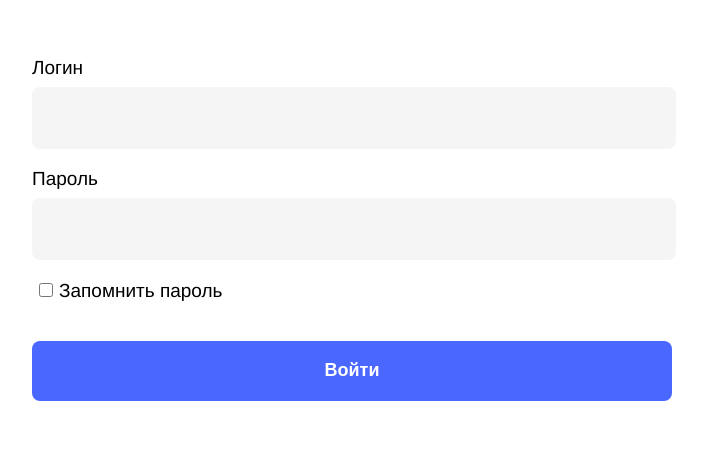
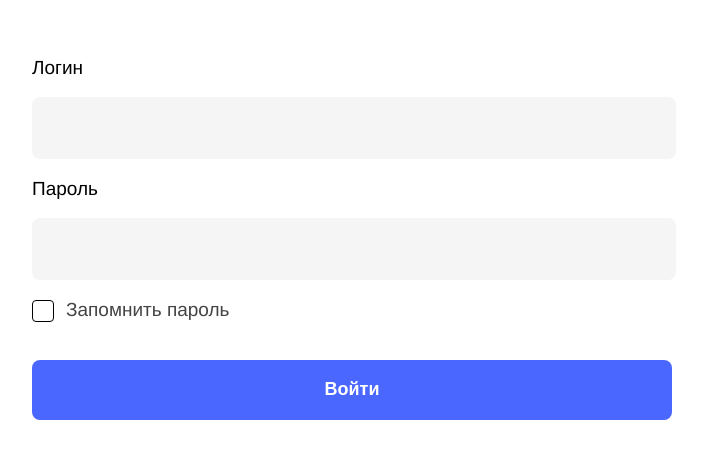
Before and after one commit to Sacred42/test_task_Only, a React (Create React App) app: page / in a window 1280 px wide. Shown: the part 195-654 px from the top of the page, without its empty margins (288-991 px from the left). Built offline with nearby package versions, Linux system fonts and the light colour scheme.

Commit message:
21:10 end

```diff
--- a/src/components/Auth/Auth.css
+++ b/src/components/Auth/Auth.css
@@ -13,17 +13,64 @@
     font-size: 19px;
     font-weight: 400;
     line-height: 19px;
-    margin-bottom:10px;
+    margin-bottom:20px;
 }
 
 .auth__page_label_date{
  display: block;
 }
 
+.auth__page_checkbox_container{
+    position: relative;
+}
+
 .auth__page_checkbox{
-    width:20px;
-    height:14px
+    appearance: none;
+    position: absolute;
 }
+
+.auth__page_label{
+    font-size:16px;
+    line-height: 400;
+    line-height: 19px;
+    color:#444;
+    padding-left:34px;
+}
+
+.auth__page_label::before{
+content:"";
+display: block;
+width: 20px;
+height:20px;
+border-radius:4px;
+background-color: #fff;
+position: absolute;
+top: 0;
+left: 0;
+z-index: 1;
+border: 1px solid #000;
+}
+
+.auth__page_label::after{
+    content:"";
+    display: block;
+    width: 14px;
+    height: 14px;
+    background-color: #4A67FF;
+    border-radius: 2px;
+    opacity: 0;
+    position:absolute;
+    top: 4px;
+    left: 4px;
+    z-index: 2;
+}
+
+.auth__page_checkbox:checked + .auth__page_label::after{
+    opacity: 1;
+}
+
+
+
 
 .auth__page button{
     width: 100%;
--- a/src/components/Auth/Auth.js
+++ b/src/components/Auth/Auth.js
@@ -10,12 +10,14 @@ const Auth = () =>{
                 <input className ="auth__page_date" type="text"></input>
             </div>
             <div>
-                <label className ="auth__page_label_date" >Пароль</label>
+                <label className ="auth__page_label_date">Пароль</label>
                 <input className ="auth__page_date" type="text"></input>
             </div>
             <div>
-               <input className ="auth__page_checkbox" type="checkbox" />
-               <label className ="auth__page_label_checkbox">Запомнить пароль</label>
+            <div className ="auth__page_checkbox_container">
+               <input className ="auth__page_checkbox" type="checkbox" id="checkbox_1"/>
+               <label className ="auth__page_label" for="checkbox_1">Запомнить пароль</label>
+               </div>
             </div>
              <button type="submit">Войти</button>
 
```
